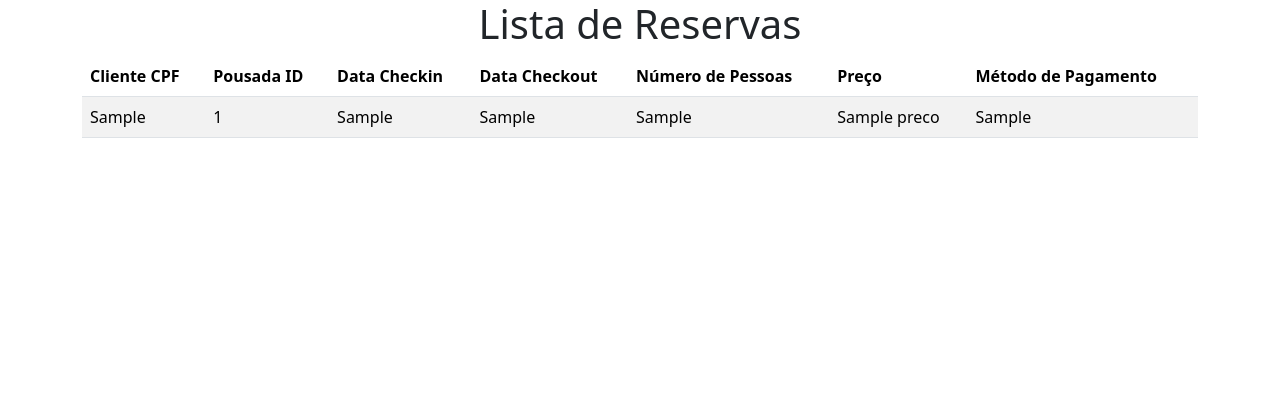
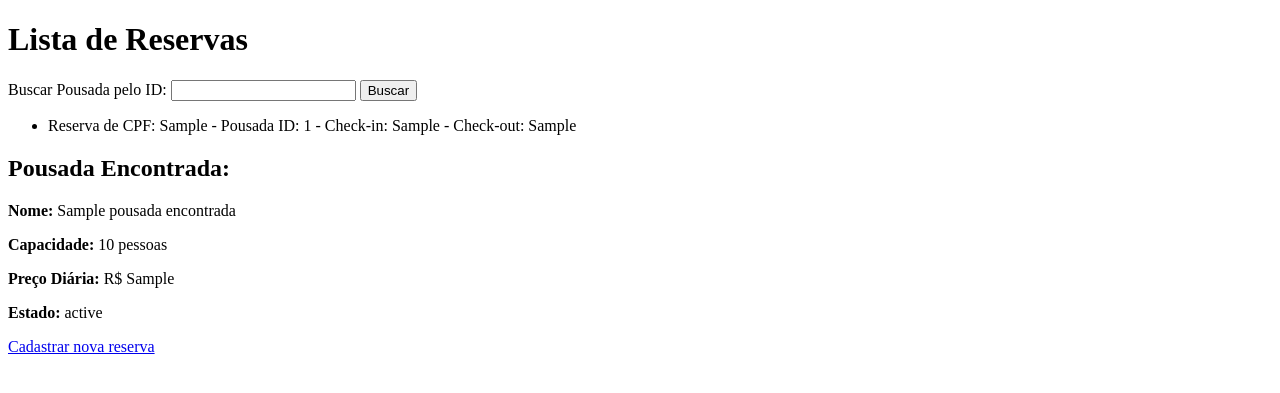
Before and after one commit to fernandaguzzo/Projeto, a Flask app: template templates/listar_reservas.html in a window 1280 px wide. Shown: the top 393 px of the page. Run offline with Flask 3, Linux system fonts and the light colour scheme; the template is opened without the code that fills it: most values are stand-ins (such as "Sample title", 1, 10 or a date in 2020); some libraries are stand-ins or nearby versions.

Commit message:
Verificação da reserva através da pesquisa de ID

```diff
--- a/app.py
+++ b/app.py
@@ -16,7 +16,7 @@ def formulario_reserva():
 def cadastrar_reserva():
     nome_cliente = request.form.get('nomeCompleto')
     cpf = request.form.get('cpf')
-    pousada_id = request.form.get('pousadaId')  # ID da pousada deve ser passado corretamente
+    pousada_id = request.form.get('pousadaId')
     dia_checkin = request.form.get('diaCheckin')
     dia_checkout = request.form.get('diaCheckout')
     numero_pessoas = request.form.get('quantidade')
@@ -25,7 +25,7 @@ def cadastrar_reserva():
 
     reserva = Reserva(
         cliente_cpf=cpf,
-        pousada_id=int(pousada_id),  # Certifique-se de que o ID é um inteiro
+        pousada_id=int(pousada_id),
         diaCheckin=dia_checkin,
         diaCheckout=dia_checkout,
         numeroDePessoas=int(numero_pessoas),
@@ -36,7 +36,6 @@ def cadastrar_reserva():
 
     resultado = reserva.cadastrarReserva()
     if 'reserva_id' in resultado:
-        # Redireciona para a página de listagem de reservas
         return redirect(url_for('listar_reservas'))
     else:
         return render_template('formulario_reserva.html', error=resultado['message'])
@@ -47,6 +46,7 @@ def listar_reservas():
     reservas = db.search(Query().tipo == 'reserva')  # Busca todas as reservas no banco
     return render_template('listar_reservas.html', reservas=reservas)
 
+# Rota para o formulário de cadastro de pousada
 # Rota para o formulário de cadastro de pousada
 @app.route('/cadastrar_pousada', methods=['GET', 'POST'])
 def cadastrar_pousada():
@@ -65,12 +65,14 @@ def cadastrar_pousada():
         )
 
         resultado = pousada.cadastrarPousada()
-        if 'message' in resultado and resultado['message'] == 'Pousada cadastrada com sucesso!':
-            return redirect(url_for('listar_pousadas'))  # Redireciona para a lista de pousadas
-        else:
-            return render_template('formulario_pousada.html', error=resultado['message'])
+        if 'message' in resultado:
+            if resultado['message'] == 'Pousada cadastrada com sucesso!':
+                return redirect(url_for('listar_pousadas'))  # Redireciona para a lista de pousadas
+            else:
+                return render_template('formulario_pousada.html', error=resultado['message'])
 
     return render_template('formulario_pousada.html')
+
 
 # Rota para listar pousadas
 @app.route('/listar_pousadas', methods=['GET'])
@@ -78,5 +80,23 @@ def listar_pousadas():
     pousadas = db.search(Query().tipo == 'pousada')  # Busca todas as pousadas no banco
     return render_template('listar_pousadas.html', pousadas=pousadas)
 
+# Rota para buscar pousada pelo ID nas reservas
+@app.route('/buscar_pousada', methods=['GET'])
+def buscar_pousada():
+    pousada_id = request.args.get('pousada_id')
+
+    # Busca a pousada pelo ID
+    pousada_encontrada = db.search(Query().idPousada == int(pousada_id))
+
+    # Busca as reservas relacionadas a esta pousada
+    if pousada_encontrada:
+        reservas = db.search(Query().pousada_id == int(pousada_id))
+        pousada_encontrada = pousada_encontrada[0]  # Obtém o primeiro resultado
+    else:
+        reservas = []  # Se a pousada não for encontrada, não há reservas
+        pousada_encontrada = None
+
+    return render_template('listar_reservas.html', reservas=reservas, pousada_encontrada=pousada_encontrada)
+
 if __name__ == '__main__':
     app.run(debug=True)
--- a/pousada.py
+++ b/pousada.py
@@ -12,9 +12,11 @@ class Pousada:
     def cadastrarPousada(self):
         # Verificar se já existe uma pousada com este ID
         pousada_existente = self.db.search(Query().idPousada == self.idPousada)
+
         if pousada_existente:
             return {'message': 'Já existe uma pousada com este ID!'}
 
+        # Cadastra a nova pousada
         self.db.insert({
             'tipo': 'pousada',
             'nome': self.nome,
@@ -23,4 +25,5 @@ class Pousada:
             'pessoasSuportadas': self.pessoasSuportadas,
             'limpeza': self.limpeza
         })
+
         return {'message': 'Pousada cadastrada com sucesso!'}
--- a/templates/formulario_pousada.html
+++ b/templates/formulario_pousada.html
@@ -45,10 +45,6 @@
 </head>
 <body>
 
-<div class="form-container">
-    {% if error %}
-<p style="color: red;">{{ error }}</p>
-{% endif }
     <h2>Cadastrar Pousada</h2>
     <form action="/cadastrar_pousada" method="POST">
         <div class="form-group">
@@ -67,6 +63,7 @@
             <label for="estado">Estado</label>
             <input type="text" id="estado" name="estado" value="disponível" required>
         </div>
+
         <div class="form-group">
             <button type="submit">Cadastrar Pousada</button>
         </div>
--- a/templates/listar_reservas.html
+++ b/templates/listar_reservas.html
@@ -1,38 +1,35 @@
 <!DOCTYPE html>
-<html lang="pt-br">
+<html lang="en">
 <head>
     <meta charset="UTF-8">
     <meta name="viewport" content="width=device-width, initial-scale=1.0">
     <title>Lista de Reservas</title>
-    <link rel="stylesheet" href="/static/css/bootstrap.css">
 </head>
-<body class="container">
-    <h1 class="text-center">Lista de Reservas</h1>
-    <table class="table table-striped">
-        <thead>
-            <tr>
-                <th>Cliente CPF</th>
-                <th>Pousada ID</th>
-                <th>Data Checkin</th>
-                <th>Data Checkout</th>
-                <th>Número de Pessoas</th>
-                <th>Preço</th>
-                <th>Método de Pagamento</th>
-            </tr>
-        </thead>
-        <tbody>
-            {% for reserva in reservas %}
-            <tr>
-                <td>{{ reserva['cliente_cpf'] }}</td>
-                <td>{{ reserva['pousada_id'] }}</td>
-                <td>{{ reserva['diaCheckin'] }}</td>
-                <td>{{ reserva['diaCheckout'] }}</td>
-                <td>{{ reserva['numeroDePessoas'] }}</td>
-                <td>{{ reserva['preco'] }}</td>
-                <td>{{ reserva['metodoPagamento'] }}</td>
-            </tr>
-            {% endfor %}
-        </tbody>
-    </table>
+<body>
+    <h1>Lista de Reservas</h1>
+
+    <form action="/buscar_pousada" method="get">
+        <label for="pousada_id">Buscar Pousada pelo ID:</label>
+        <input type="text" id="pousada_id" name="pousada_id" required>
+        <button type="submit">Buscar</button>
+    </form>
+
+    <ul>
+        {% for reserva in reservas %}
+        <li>
+            Reserva de CPF: {{ reserva.cliente_cpf }} - Pousada ID: {{ reserva.pousada_id }} - Check-in: {{ reserva.diaCheckin }} - Check-out: {{ reserva.diaCheckout }}
+        </li>
+        {% endfor %}
+    </ul>
+
+    {% if pousada_encontrada %}
+        <h2>Pousada Encontrada:</h2>
+        <p><strong>Nome:</strong> {{ pousada_encontrada.nome }}</p>
+        <p><strong>Capacidade:</strong> {{ pousada_encontrada.pessoasSuportadas }} pessoas</p>
+        <p><strong>Preço Diária:</strong> R$ {{ pousada_encontrada.precoDiaria }}</p>
+        <p><strong>Estado:</strong> {{ pousada_encontrada.estado }}</p>
+    {% endif %}
+
+    <a href="/cadastrar_reserva">Cadastrar nova reserva</a>
 </body>
 </html>
```
Also changed, not shown: db.json (+1 -1 lines), reserva.py (+9 -16 lines), templates/listar_pousadas.html (+11 -0 lines).
